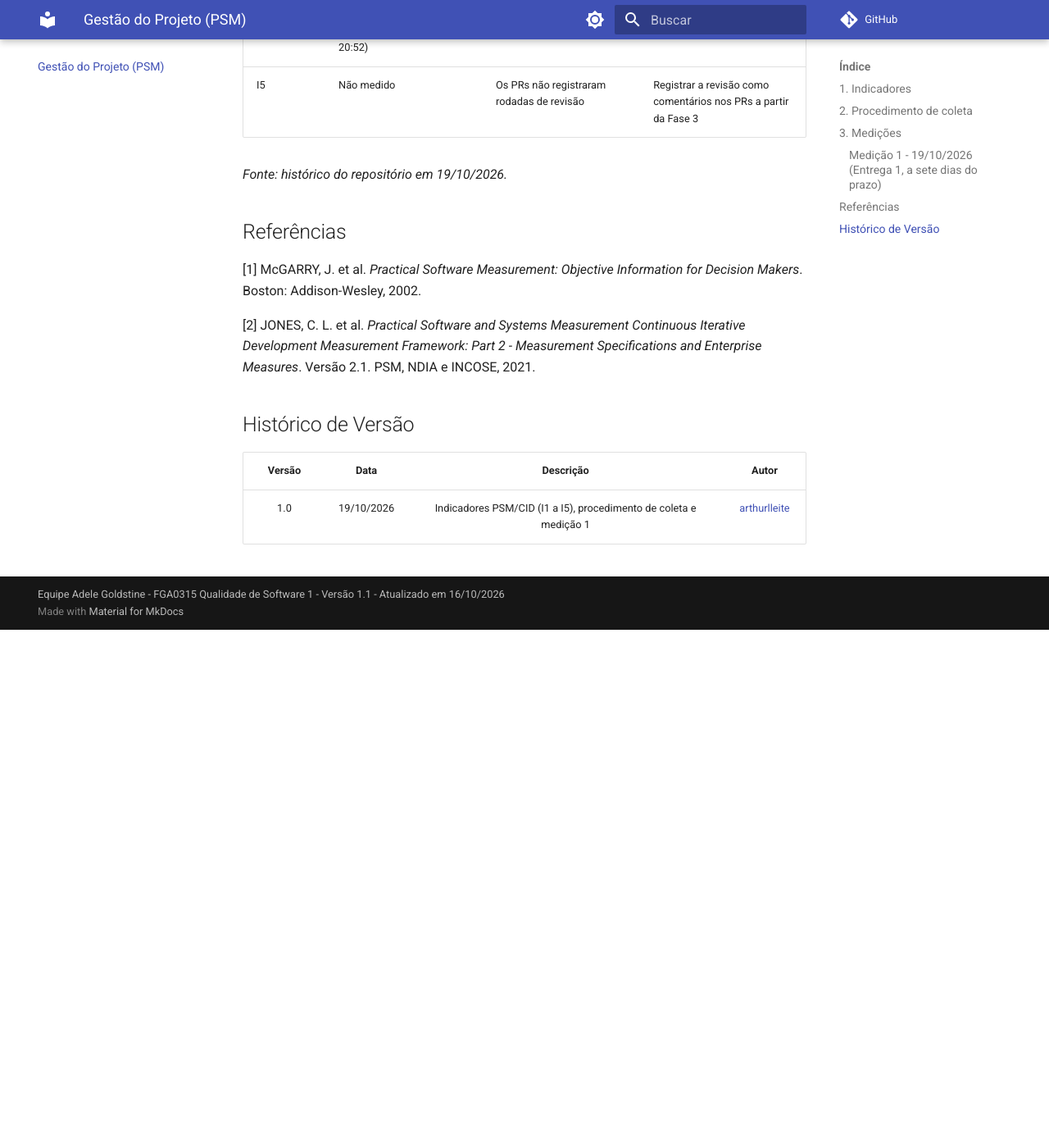
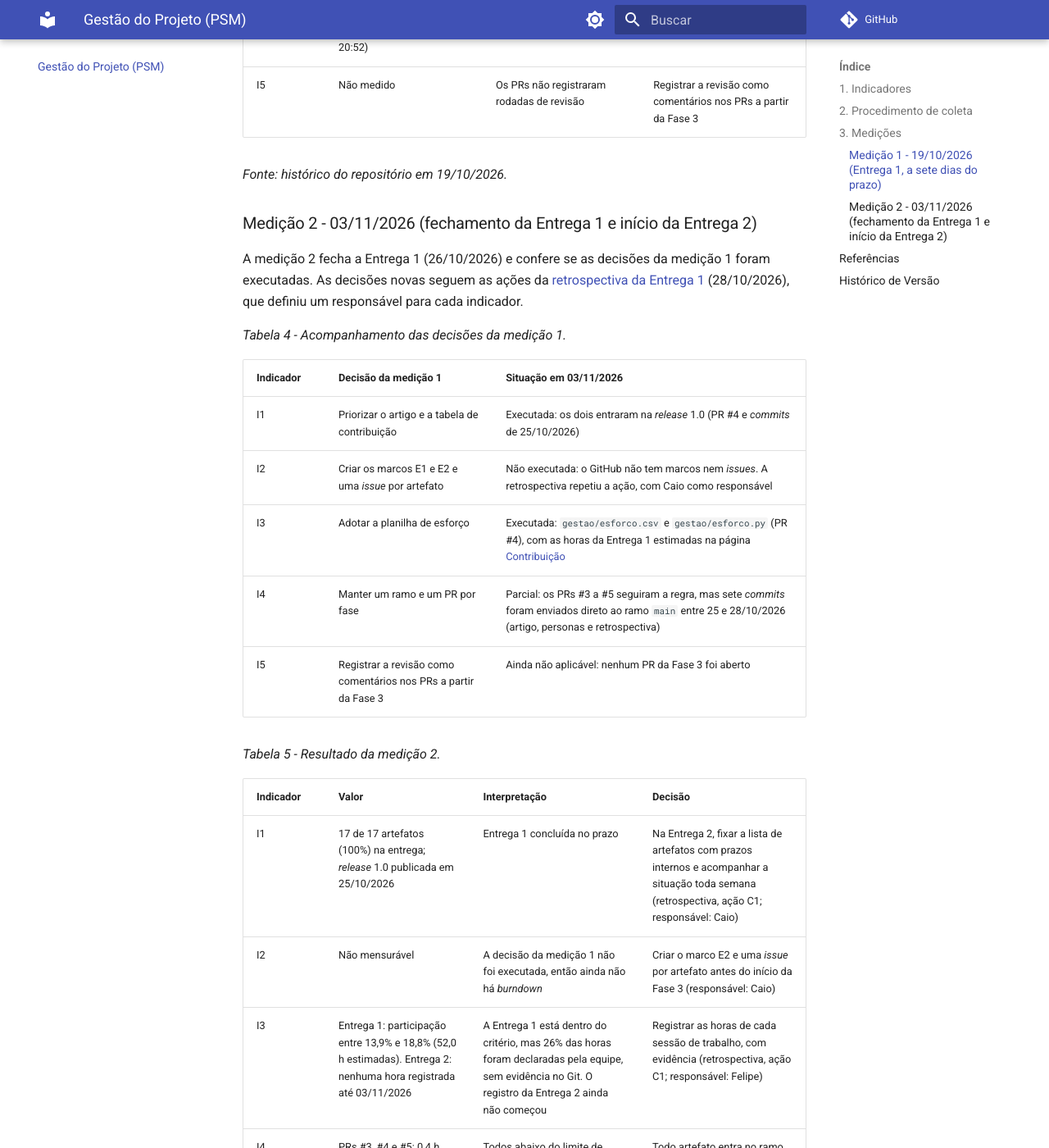
Before and after one commit to FCTE-Qualidade-de-Software-1/2026-2_T02_ADELE_GOLDSTINE, an MkDocs documentation site: the page built from docs/gestao-psm.md, in a window 1280 px wide and 1400 px high, scrolled down 2903 px. Shown: the whole window at 82% size. Built offline with MkDocs 1.6.1 and Material for MkDocs 9.7.7, drawn with Linux system fonts in a browser that asks for light colours; comment, search, counter and statistics services are not loaded; before the commit the page ends 3671 px from its top, so only the background shows below that; some of the changed text lies outside the part shown.

Commit message:
[D12] Registra a medição 2 dos indicadores PSM
Fecha a Entrega 1 e acompanha as decisões da medição 1: I1 em 100%,
I3 e I4 dentro do critério, I2 e I5 ainda sem dados. As decisões novas
seguem as ações da retrospectiva, com um responsável por indicador.
Registra também o uso de IA nesta etapa.

```diff
--- a/docs/gestao-psm.md
+++ b/docs/gestao-psm.md
@@ -58,6 +58,32 @@ git log --all --no-merges --format='%an' | sort | uniq -c
 
 *Fonte: histórico do repositório em 19/10/2026.*
 
+### Medição 2 - 03/11/2026 (fechamento da Entrega 1 e início da Entrega 2)
+
+A medição 2 fecha a Entrega 1 (26/10/2026) e confere se as decisões da medição 1 foram executadas. As decisões novas seguem as ações da [retrospectiva da Entrega 1](assets/retrospectiva-e1.pdf) (28/10/2026), que definiu um responsável para cada indicador.
+
+*Tabela 4 - Acompanhamento das decisões da medição 1.*
+
+| Indicador | Decisão da medição 1 | Situação em 03/11/2026 |
+| --------- | -------------------- | ---------------------- |
+| I1 | Priorizar o artigo e a tabela de contribuição | Executada: os dois entraram na *release* 1.0 (PR #4 e *commits* de 25/10/2026) |
+| I2 | Criar os marcos E1 e E2 e uma *issue* por artefato | Não executada: o GitHub não tem marcos nem *issues*. A retrospectiva repetiu a ação, com Caio como responsável |
+| I3 | Adotar a planilha de esforço | Executada: `gestao/esforco.csv` e `gestao/esforco.py` (PR #4), com as horas da Entrega 1 estimadas na página [Contribuição](contribuicao.md) |
+| I4 | Manter um ramo e um PR por fase | Parcial: os PRs #3 a #5 seguiram a regra, mas sete *commits* foram enviados direto ao ramo `main` entre 25 e 28/10/2026 (artigo, personas e retrospectiva) |
+| I5 | Registrar a revisão como comentários nos PRs a partir da Fase 3 | Ainda não aplicável: nenhum PR da Fase 3 foi aberto |
+
+*Tabela 5 - Resultado da medição 2.*
+
+| Indicador | Valor | Interpretação | Decisão |
+| --------- | ----- | ------------- | ------- |
+| I1 | 17 de 17 artefatos (100%) na entrega; *release* 1.0 publicada em 25/10/2026 | Entrega 1 concluída no prazo | Na Entrega 2, fixar a lista de artefatos com prazos internos e acompanhar a situação toda semana (retrospectiva, ação C1; responsável: Caio) |
+| I2 | Não mensurável | A decisão da medição 1 não foi executada, então ainda não há *burndown* | Criar o marco E2 e uma *issue* por artefato antes do início da Fase 3 (responsável: Caio) |
+| I3 | Entrega 1: participação entre 13,9% e 18,8% (52,0 h estimadas). Entrega 2: nenhuma hora registrada até 03/11/2026 | A Entrega 1 está dentro do critério, mas 26% das horas foram declaradas pela equipe, sem evidência no Git. O registro da Entrega 2 ainda não começou | Registrar as horas de cada sessão de trabalho, com evidência (retrospectiva, ação C1; responsável: Felipe) |
+| I4 | PRs #3, #4 e #5: 0,4 h, 27,8 h e 6,6 h | Todos abaixo do limite de cinco dias, mas sete *commits* não passaram por PR | Todo artefato entra no ramo `main` por PR |
+| I5 | Não mensurável: 1 revisão formal (PR #3) em 5 PRs, sem comentários | As revisões não ficam registradas, então o retrabalho não pode ser medido | Todo PR é revisado por outro membro antes do *merge*, com comentários (retrospectiva, ação C2; responsável: Leonardo) |
+
+*Fonte: PRs, release, marcos e issues do GitHub, `gestao/esforco.csv` e retrospectiva da Entrega 1, em 03/11/2026.*
+
 ## Referências
 
 [1] McGARRY, J. et al. *Practical Software Measurement: Objective Information for Decision Makers*. Boston: Addison-Wesley, 2002.
@@ -69,3 +95,4 @@ git log --all --no-merges --format='%an' | sort | uniq -c
 | Versão | Data | Descrição | Autor |
 | :----: | :--: | :-------: | :---: |
 | 1.0 | 19/10/2026 | Indicadores PSM/CID (I1 a I5), procedimento de coleta e medição 1 | [arthurlleite](https://github.com/arthurlleite) |
+| 1.1 | 03/11/2026 | Medição 2: fechamento da Entrega 1 e acompanhamento das decisões da medição 1 | Caio Borges |
```
Also changed, not shown: docs/uso-de-ia.md (+2 -0 lines).
